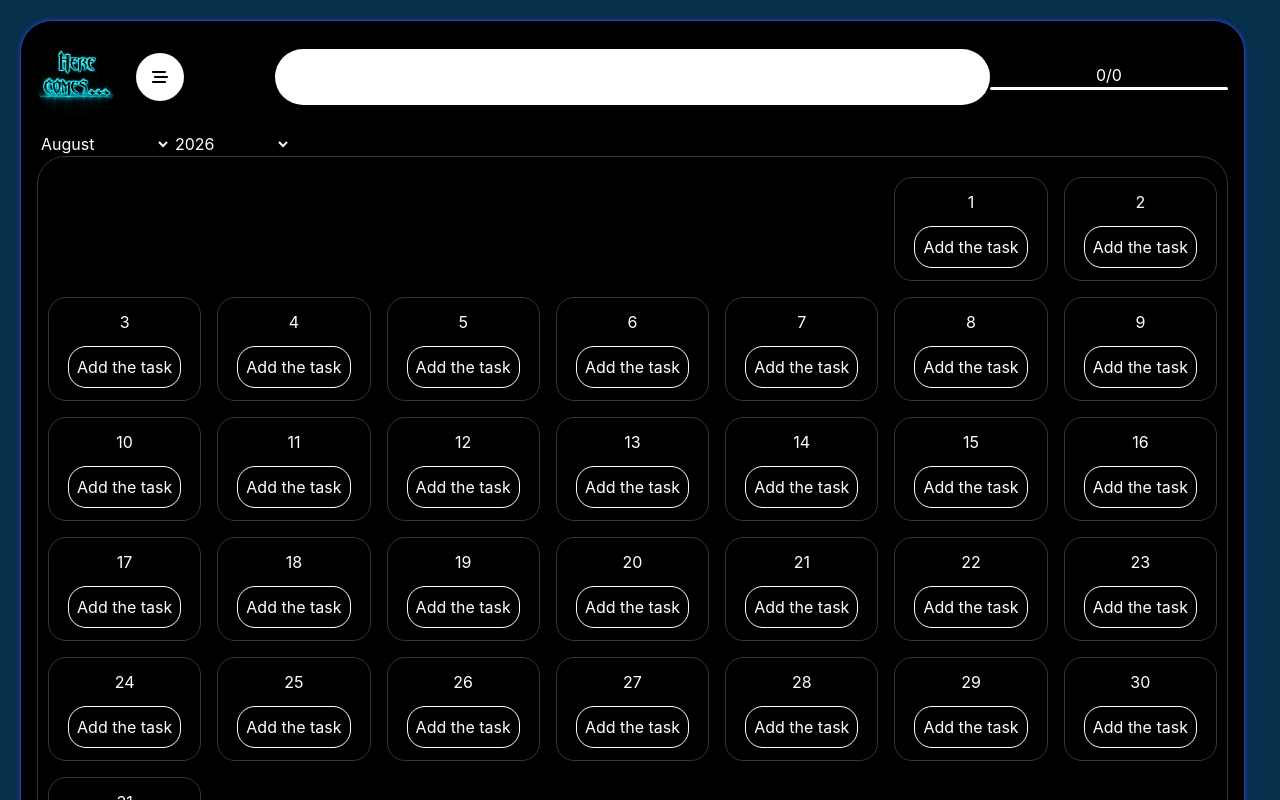
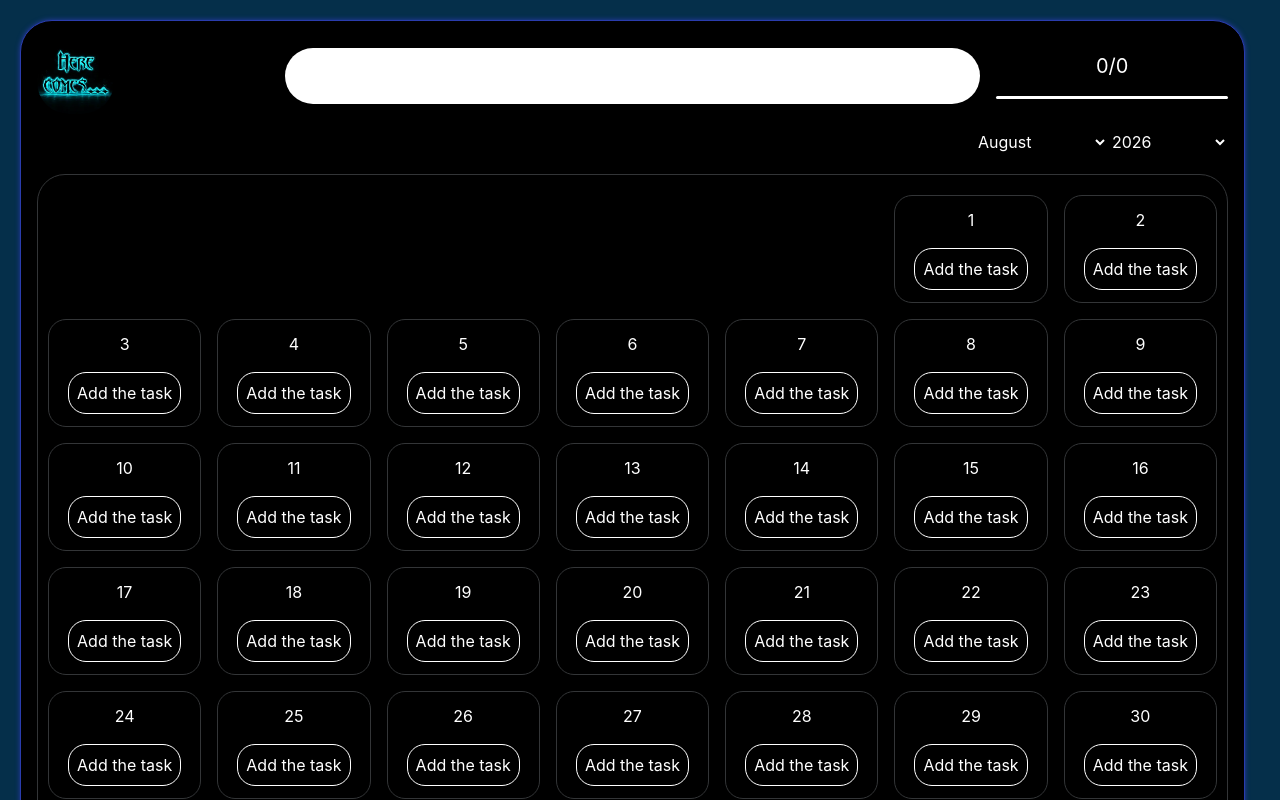
Before and after one commit to herecomes/todoList, a React (Vite) app: page / in a window 1280 px wide. Shown: the top 800 px of the page. Built offline with nearby package versions, Linux system fonts and the light colour scheme.

Commit message:
added logic to the search, made css changes

```diff
--- a/src/App.tsx
+++ b/src/App.tsx
@@ -38,14 +38,14 @@ function App() {
         <DateProvider>
           <ErrorBoundary>
             <div className="bg-black App flex flex-col min-h-screen w-full rounded-4xl border-1 border-hcblue shadow-[0_0_5px_rgba(42,60,173,1)] p-4 overflow-hidden">
-              <Header className="pb-4 flex flex-row justify-between" />
+              <Header className="pb-4 flex flex-row justify-between" handleOpenEditModal={handleOpenEditModal}/>
               <div className="flex-grow text-white">
                 <DateSelector />
                 <Weeks handleOpenAddModal={handleOpenAddModal} handleOpenEditModal={handleOpenEditModal}/>
               </div>
               <Footer className="pt-4 flex flex-col justify-center items-center text-white" />
             </div>
-            <div className={`modal justify-center items-center absolute inset-[0px] w-full h-full bg-black/60 ${isModalOpen ? "flex active" : "hidden"}`}>
+            <div style={{ width: `calc(100% + ${scrollWidth}px)` }} className={`modal justify-center items-center fixed inset-[0px] h-full bg-black/60 ${isModalOpen ? "flex active" : "hidden"}`}>
               <TodoAddModal isModalOpen={isModalOpen} selectedDate={selectedDate} handleCloseModal={handleCloseModal}/>
               <TodoEditModal isModalOpen={isModalOpen} selectedTaskId={selectedTaskId} handleCloseModal={handleCloseModal}/>
             </div>
--- a/src/components/DateSelector.tsx
+++ b/src/components/DateSelector.tsx
@@ -13,20 +13,20 @@ export const DateSelector = () => {
     const {monthIndex, year, changeMonth, changeYear} = useDate();
 
     return (
-        <section id="date_selector">
+        <section id="date_selector" className="text-right mb-5">
             <select name="month" id="month" value={monthIndex} onChange={changeMonth}>
-                <option value="" disabled>Select a Month</option>
+                <option className="text-black" value="" disabled>Select a Month</option>
                 {
                     months.map((m, i) => (
-                        <option value={i} key={m}>{m}</option>
+                        <option className="text-black" value={i} key={m}>{m}</option>
                     ))
                 }
             </select>
             <select name="year" id="year" value={year} onChange={changeYear}>
-                <option value="">Select a Year</option>
+                <option className="text-black" value="" disabled>Select a Year</option>
                 {
                     years.map((y) => (
-                        <option value={y} key={y}>{y}</option>
+                        <option className="text-black" value={y} key={y}>{y}</option>
                     ))
                 }
             </select>
--- a/src/components/Footer.tsx
+++ b/src/components/Footer.tsx
@@ -8,13 +8,13 @@ export const Footer = ({className}: className) => {
     return (
         <footer className={className}>
             <div className="links flex flex-row justify-evenly w-[300px]">
-                <a href="">
+                <a href="https://www.linkedin.com/in/alik-mukhammad/">
                     <FaLinkedin className="w-[70px] h-[70px]"/>
                 </a>
-                <a href="">
+                <a href="https://github.com/herecomes">
                     <FaGithub className="w-[70px] h-[70px]"/>
                 </a>
-                <a href="">
+                <a href="mailto:alikclown@gmail.com">
                     <FaEnvelope className="w-[70px] h-[70px]"/>
                 </a>
             </div>
--- a/src/components/Header.tsx
+++ b/src/components/Header.tsx
@@ -3,12 +3,13 @@ import { useTasks } from "../context/TaskContext";
 import { useState } from "react";
 
 type className = {
-    className: string
+    className: string,
+    handleOpenEditModal: (d: number) => void;
 }
 
-export const Header = ({className}: className) => {
+export const Header = ({className,handleOpenEditModal}: className) => {
     const {tasks} = useTasks();
-    const [searchResult, setSearchResult] = useState<typeof tasks>();
+    const [searchResult, setSearchResult] = useState<typeof tasks>([]);
 
     const overall = tasks.length;
     const done = tasks.filter(t => t.done === true).length;
@@ -17,8 +18,7 @@ export const Header = ({className}: className) => {
     const searchChange = (e: React.ChangeEvent<HTMLInputElement>) => {
         const input = e.target.value.trim().toLowerCase();
         if(!input) {
-            setSearchResult(undefined);
-            console.log(input);
+            setSearchResult([]);
             return;
         }
         setSearchResult(() => {
@@ -27,25 +27,25 @@ export const Header = ({className}: className) => {
             );
         });
     }
-        console.log(searchResult);
 
     return (
-        <header className={className}>
+        <header className={className + " gap-4"}>
             <div className="left flex w-1/5 items-center">
                 <a href="/" className="w-1/3 rounded-4xl overflow-hidden">
                     <img src="../public/hc_logo.webp" alt="" />
                 </a>
-                <button className="bg-white p-4 rounded-full ml-5">
+                <button className="bg-white p-4 rounded-full ml-5 hidden">
                     <FaBarsStaggered />
                 </button>
             </div>
             <div className="center w-3/5 flex items-center">
+            <div className="search w-full relative">
                 <input type="text" name="search" id="search" className="p-4 bg-white w-full rounded-4xl" onChange={searchChange} />
                 {
-                    searchResult?.length && (
-                        <div key="searchResult">
+                    Boolean(searchResult?.length) && (
+                        <div key="searchResult" className="mt-2 absolute w-full bg-white max-h-[400px] overflow-y-auto rounded-[10px] p-2">
                             {searchResult.map((t) =>
-                                <div key={"searcResult_" + t.id}>
+                                <div className="p-2 cursor-pointer" key={"searcResult_" + t.id} onClick={() => handleOpenEditModal(t.id)}>
                                     {t.name}
                                 </div>
                             )}
@@ -53,8 +53,9 @@ export const Header = ({className}: className) => {
                     )
                 }
             </div>
-            <div className="right w-1/5 flex flex-col items-center justify-center text-white">
-                <div className="counter">
+            </div>
+            <div className="right w-1/5 flex flex-col items-center justify-center text-white gap-4">
+                <div className="counter text-xl">
                     {percentage === 100 ? "Great u have done all the tasks" : done + "/" + overall}
                 </div>
                 <div className={`countBar w-full h-[3px] relative ${percentage === 100 && "done"}`}>
--- a/src/components/Weeks.tsx
+++ b/src/components/Weeks.tsx
@@ -29,9 +29,9 @@ export const Weeks = ({handleOpenAddModal,handleOpenEditModal}: WeeksProps) => {
         return (
             dayTasks.map((t) => {
                 return (
-                    <div key={t.id} className="day-task">
-                        <span key={"taskName_" + t.id} className="taskName" onClick={() => handleOpenEditModal(t.id)}>{t.name}</span>
-                        <input key={"taskDone_" + t.id} type="checkbox" name="done" id="done" checked={t.done} onChange={() => toggleTask(t.id)}/>
+                    <div key={t.id} className="day-task flex bg-[#333] text-center justify-between rounded-[18px] p-1">
+                        <span key={"taskName_" + t.id} className="cursor-pointer taskName pr-2" onClick={() => handleOpenEditModal(t.id)}>{t.name}</span>
+                        <input className="cursor-pointer" key={"taskDone_" + t.id} type="checkbox" name="done" id="done" checked={t.done} onChange={() => toggleTask(t.id)}/>
                     </div>
                 );
             })
@@ -40,7 +40,7 @@ export const Weeks = ({handleOpenAddModal,handleOpenEditModal}: WeeksProps) => {
     return (
         <section id="weeks">
             {
-                <div className="days grid grid-cols-7 gap-4 border-1 border-[#333537] rounded-[28px] overflow-hidden pt-[20px] pb-[20px] pl-[10px] pr-[10px]">
+                <div className="days grid grid-cols-7 items-start gap-4 border-1 border-[#333537] rounded-[28px] overflow-hidden pt-[20px] pb-[20px] pl-[10px] pr-[10px]">
                     {
                         firstDayArr.map((_,i) => {
                             return <div className="empty-day flex-1" key={"empty-" + year + "-" + monthIndex + "-" + i}></div>;
@@ -49,10 +49,10 @@ export const Weeks = ({handleOpenAddModal,handleOpenEditModal}: WeeksProps) => {
                     {
                         daysArr.map((d,i) => {
                             return (
-                                <div className="day flex flex-col text-center border-1 border-[#333537] rounded-[18px] overflow-hidden p-3" key={i}>
+                                <div className="day overflow-y-auto max-h-[210px] flex flex-col text-center border-1 border-[#333537] rounded-[18px] overflow-hidden p-3 gap-4" key={i}>
                                     {d + 1}
                                     {toDoEachDay(d + 1)}
-                                    <button className="border border-white add-todo w-auto inline-block m-auto p-2 rounded-[18px] cursor-pointer mt-3" onClick={() => clickedDate(d + 1)}>Add the task</button>
+                                    <button className="border border-white add-todo w-auto inline-block m-auto p-2 rounded-[18px] cursor-pointer mt-auto mb-[0px] hover:text-black hover:bg-white transition duration-300 ease-in-out" onClick={() => clickedDate(d + 1)}>Add the task</button>
                                 </div>
                             )
                         })
```
Also changed, not shown: src/components/TodoEditModal.tsx (+10 -8 lines).
